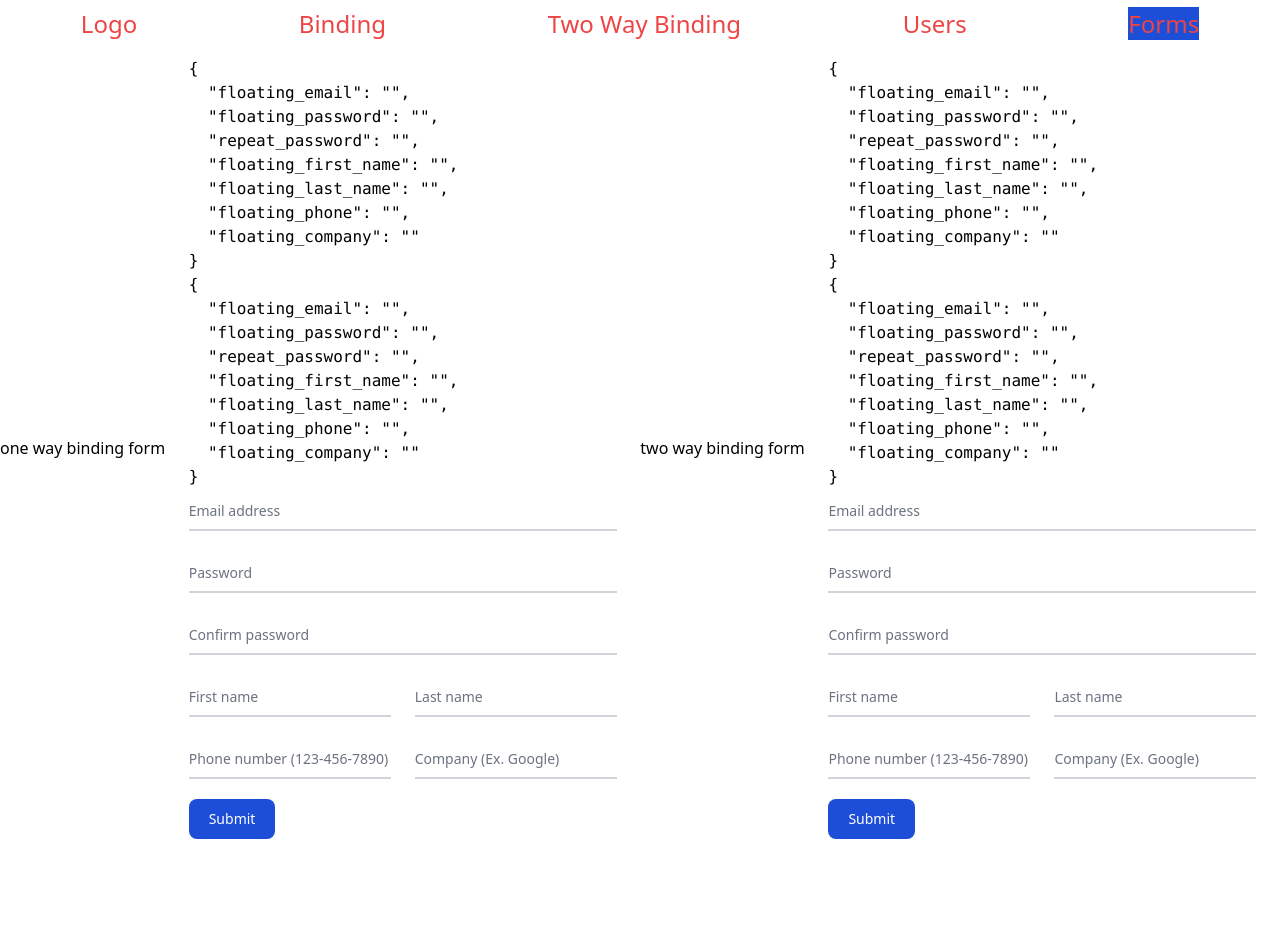
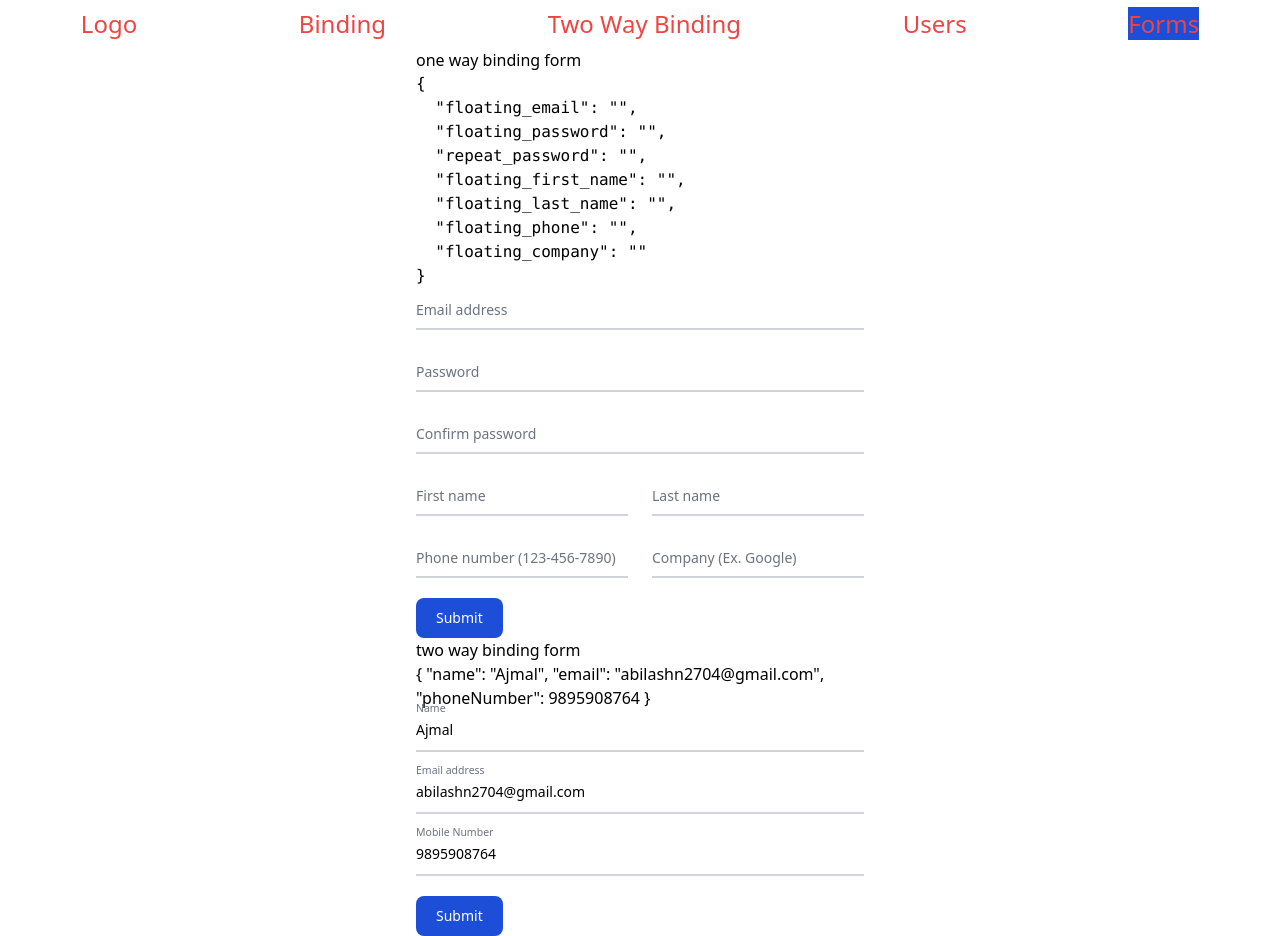
Before and after one commit to Abilash-Nambi/Angular-Learning, an Angular app: page /forms in a window 1280 px wide. Before the commit the page ends 848 px from the top, so only its background shows below. Built offline with nearby package versions, Linux system fonts and the light colour scheme.

Commit message:
form  new directive implemented

```diff
--- a/src/app/form/form.component.html
+++ b/src/app/form/form.component.html
@@ -1,8 +1,8 @@
-<div class="h-screen items-center justify-center flex">
-  <h1>one way binding form</h1>
+<div class="h-screen items-center justify-center flex-col">
   <form class="max-w-md mx-auto" #useForm="ngForm">
+    <h1>one way binding form</h1>
     <pre>{{ useForm.value | json }}</pre>
-    <pre>{{ useForm.value | json }}</pre>
+
     <div class="relative z-0 w-full mb-5 group">
       <input
         type="email"
@@ -127,19 +127,35 @@
       Submit
     </button>
   </form>
-  <h1>two way binding form</h1>
+
   <form class="max-w-md mx-auto" #useForm="ngForm">
-    <pre>{{ useForm.value | json }}</pre>
-    <pre>{{ useForm.value | json }}</pre>
+    <h1>two way binding form</h1>
+    {{ userModel | json }}
+    <div class="relative z-0 w-full mb-5 group">
+      <input
+        type="text"
+        name="name"
+        id="name"
+        class="block py-2.5 px-0 w-full text-sm !text-black bg-transparent border-0 border-b-2 border-gray-300 appearance-none dark:text-white dark:border-gray-600 dark:focus:border-blue-500 focus:outline-none focus:ring-0 focus:border-blue-600 peer"
+        placeholder="Name"
+        required
+        [(ngModel)]="userModel.name"
+      />
+      <label
+        for="name"
+        class="peer-focus:font-medium absolute text-sm text-gray-500 dark:text-gray-400 duration-300 transform -translate-y-6 scale-75 top-3 -z-10 origin-[0] peer-focus:start-0 rtl:peer-focus:translate-x-1/4 rtl:peer-focus:left-auto peer-focus:text-blue-600 peer-focus:dark:text-blue-500 peer-placeholder-shown:scale-100 peer-placeholder-shown:translate-y-0 peer-focus:scale-75 peer-focus:-translate-y-6"
+        >Name</label
+      >
+    </div>
     <div class="relative z-0 w-full mb-5 group">
       <input
         type="email"
         name="floating_email"
         id="floating_email"
         class="block py-2.5 px-0 w-full text-sm !text-black bg-transparent border-0 border-b-2 border-gray-300 appearance-none dark:text-white dark:border-gray-600 dark:focus:border-blue-500 focus:outline-none focus:ring-0 focus:border-blue-600 peer"
-        placeholder=" "
+        placeholder="email"
         required
-        ngModel
+        [(ngModel)]="userModel.email"
       />
       <label
         for="floating_email"
@@ -149,105 +165,21 @@
     </div>
     <div class="relative z-0 w-full mb-5 group">
       <input
-        type="password"
-        name="floating_password"
-        id="floating_password"
-        class="block py-2.5 px-0 w-full text-sm !text-gray-900 bg-transparent border-0 border-b-2 border-gray-300 appearance-none dark:text-white dark:border-gray-600 dark:focus:border-blue-500 focus:outline-none focus:ring-0 focus:border-blue-600 peer"
-        placeholder=" "
+        type="number"
+        name="number"
+        id="number"
+        class="block py-2.5 px-0 w-full text-sm !text-black bg-transparent border-0 border-b-2 border-gray-300 appearance-none dark:text-white dark:border-gray-600 dark:focus:border-blue-500 focus:outline-none focus:ring-0 focus:border-blue-600 peer"
+        placeholder="Mobile Number"
         required
-        ngModel
+        [(ngModel)]="userModel.phoneNumber"
       />
       <label
-        for="floating_password"
-        class="peer-focus:font-medium absolute text-sm !text-gray-500 dark:text-gray-400 duration-300 transform -translate-y-6 scale-75 top-3 -z-10 origin-[0] peer-focus:start-0 rtl:peer-focus:translate-x-1/4 peer-focus:text-blue-600 peer-focus:dark:text-blue-500 peer-placeholder-shown:scale-100 peer-placeholder-shown:translate-y-0 peer-focus:scale-75 peer-focus:-translate-y-6"
-        >Password</label
+        for="number"
+        class="peer-focus:font-medium absolute text-sm text-gray-500 dark:text-gray-400 duration-300 transform -translate-y-6 scale-75 top-3 -z-10 origin-[0] peer-focus:start-0 rtl:peer-focus:translate-x-1/4 rtl:peer-focus:left-auto peer-focus:text-blue-600 peer-focus:dark:text-blue-500 peer-placeholder-shown:scale-100 peer-placeholder-shown:translate-y-0 peer-focus:scale-75 peer-focus:-translate-y-6"
+        >Mobile Number</label
       >
     </div>
-    <div class="relative z-0 w-full mb-5 group">
-      <input
-        type="password"
-        name="repeat_password"
-        id="floating_repeat_password"
-        class="block py-2.5 px-0 w-full text-sm !text-gray-900 bg-transparent border-0 border-b-2 border-gray-300 appearance-none dark:text-white dark:border-gray-600 dark:focus:border-blue-500 focus:outline-none focus:ring-0 focus:border-blue-600 peer"
-        placeholder=" "
-        required
-        ngModel
-      />
-      <label
-        for="floating_repeat_password"
-        class="peer-focus:font-medium absolute text-sm !text-gray-500 dark:text-gray-400 duration-300 transform -translate-y-6 scale-75 top-3 -z-10 origin-[0] peer-focus:start-0 rtl:peer-focus:translate-x-1/4 peer-focus:text-blue-600 peer-focus:dark:text-blue-500 peer-placeholder-shown:scale-100 peer-placeholder-shown:translate-y-0 peer-focus:scale-75 peer-focus:-translate-y-6"
-        >Confirm password</label
-      >
-    </div>
-    <div class="grid md:grid-cols-2 md:gap-6">
-      <div class="relative z-0 w-full mb-5 group">
-        <input
-          type="text"
-          name="floating_first_name"
-          id="floating_first_name"
-          class="block py-2.5 px-0 w-full text-sm !text-gray-900 bg-transparent border-0 border-b-2 border-gray-300 appearance-none dark:text-white dark:border-gray-600 dark:focus:border-blue-500 focus:outline-none focus:ring-0 focus:border-blue-600 peer"
-          placeholder=" "
-          required
-          ngModel
-        />
-        <label
-          for="floating_first_name"
-          class="peer-focus:font-medium absolute text-sm !text-gray-500 dark:text-gray-400 duration-300 transform -translate-y-6 scale-75 top-3 -z-10 origin-[0] peer-focus:start-0 rtl:peer-focus:translate-x-1/4 peer-focus:text-blue-600 peer-focus:dark:text-blue-500 peer-placeholder-shown:scale-100 peer-placeholder-shown:translate-y-0 peer-focus:scale-75 peer-focus:-translate-y-6"
-          >First name</label
-        >
-      </div>
-      <div class="relative z-0 w-full mb-5 group">
-        <input
-          type="text"
-          name="floating_last_name"
-          id="floating_last_name"
-          class="block py-2.5 px-0 w-full text-sm !text-gray-900 bg-transparent border-0 border-b-2 border-gray-300 appearance-none dark:text-white dark:border-gray-600 dark:focus:border-blue-500 focus:outline-none focus:ring-0 focus:border-blue-600 peer"
-          placeholder=" "
-          required
-          ngModel
-        />
-        <label
-          for="floating_last_name"
-          class="peer-focus:font-medium absolute text-sm !text-gray-500 dark:text-gray-400 duration-300 transform -translate-y-6 scale-75 top-3 -z-10 origin-[0] peer-focus:start-0 rtl:peer-focus:translate-x-1/4 peer-focus:text-blue-600 peer-focus:dark:text-blue-500 peer-placeholder-shown:scale-100 peer-placeholder-shown:translate-y-0 peer-focus:scale-75 peer-focus:-translate-y-6"
-          >Last name</label
-        >
-      </div>
-    </div>
-    <div class="grid md:grid-cols-2 md:gap-6">
-      <div class="relative z-0 w-full mb-5 group">
-        <input
-          type="tel"
-          pattern="[0-9]{3}-[0-9]{3}-[0-9]{4}"
-          name="floating_phone"
-          id="floating_phone"
-          class="block py-2.5 px-0 w-full text-sm text-gray-900 bg-transparent border-0 border-b-2 border-gray-300 appearance-none dark:text-white dark:border-gray-600 dark:focus:border-blue-500 focus:outline-none focus:ring-0 focus:border-blue-600 peer"
-          placeholder=" "
-          required
-          ngModel
-        />
-        <label
-          for="floating_phone"
-          class="peer-focus:font-medium absolute text-sm text-gray-500 dark:text-gray-400 duration-300 transform -translate-y-6 scale-75 top-3 -z-10 origin-[0] peer-focus:start-0 rtl:peer-focus:translate-x-1/4 peer-focus:text-blue-600 peer-focus:dark:text-blue-500 peer-placeholder-shown:scale-100 peer-placeholder-shown:translate-y-0 peer-focus:scale-75 peer-focus:-translate-y-6"
-          >Phone number (123-456-7890)</label
-        >
-      </div>
-      <div class="relative z-0 w-full mb-5 group">
-        <input
-          type="text"
-          name="floating_company"
-          id="floating_company"
-          class="block py-2.5 px-0 w-full text-sm !text-gray-900 bg-transparent border-0 border-b-2 border-gray-300 appearance-none dark:text-white dark:border-gray-600 dark:focus:border-blue-500 focus:outline-none focus:ring-0 focus:border-blue-600 peer"
-          placeholder=" "
-          required
-          ngModel
-        />
-        <label
-          for="floating_company"
-          class="peer-focus:font-medium absolute text-sm !text-gray-500 dark:text-gray-400 duration-300 transform -translate-y-6 scale-75 top-3 -z-10 origin-[0] peer-focus:start-0 rtl:peer-focus:translate-x-1/4 peer-focus:text-blue-600 peer-focus:dark:text-blue-500 peer-placeholder-shown:scale-100 peer-placeholder-shown:translate-y-0 peer-focus:scale-75 peer-focus:-translate-y-6"
-          >Company (Ex. Google)</label
-        >
-      </div>
-    </div>
+
     <button
       type="submit"
       class="text-white bg-blue-700 hover:bg-blue-800 focus:ring-4 focus:outline-none focus:ring-blue-300 font-medium rounded-lg text-sm w-full sm:w-auto px-5 py-2.5 text-center dark:bg-blue-600 dark:hover:bg-blue-700 dark:focus:ring-blue-800"
--- a/src/app/form/form.component.ts
+++ b/src/app/form/form.component.ts
@@ -1,15 +1,15 @@
 import { Component, OnInit } from '@angular/core';
+import { User } from '../user';
 
 @Component({
   selector: 'app-form',
   templateUrl: './form.component.html',
-  styleUrls: ['./form.component.scss']
+  styleUrls: ['./form.component.scss'],
 })
 export class FormComponent implements OnInit {
+  constructor() {}
 
-  constructor() { }
+  ngOnInit(): void {}
 
-  ngOnInit(): void {
-  }
-
+  public userModel = new User('Ajmal', 'abilashn2704@gmail.com', 9895908764);
 }
--- /dev/null
+++ b/src/app/user.ts
@@ -0,0 +1,7 @@
+export class User {
+  constructor(
+    public name: string,
+    public email: string,
+    public phoneNumber: number
+  ) {}
+}
```
Also changed, not shown: 1 other file (tests, documents, lock files or other folders).
